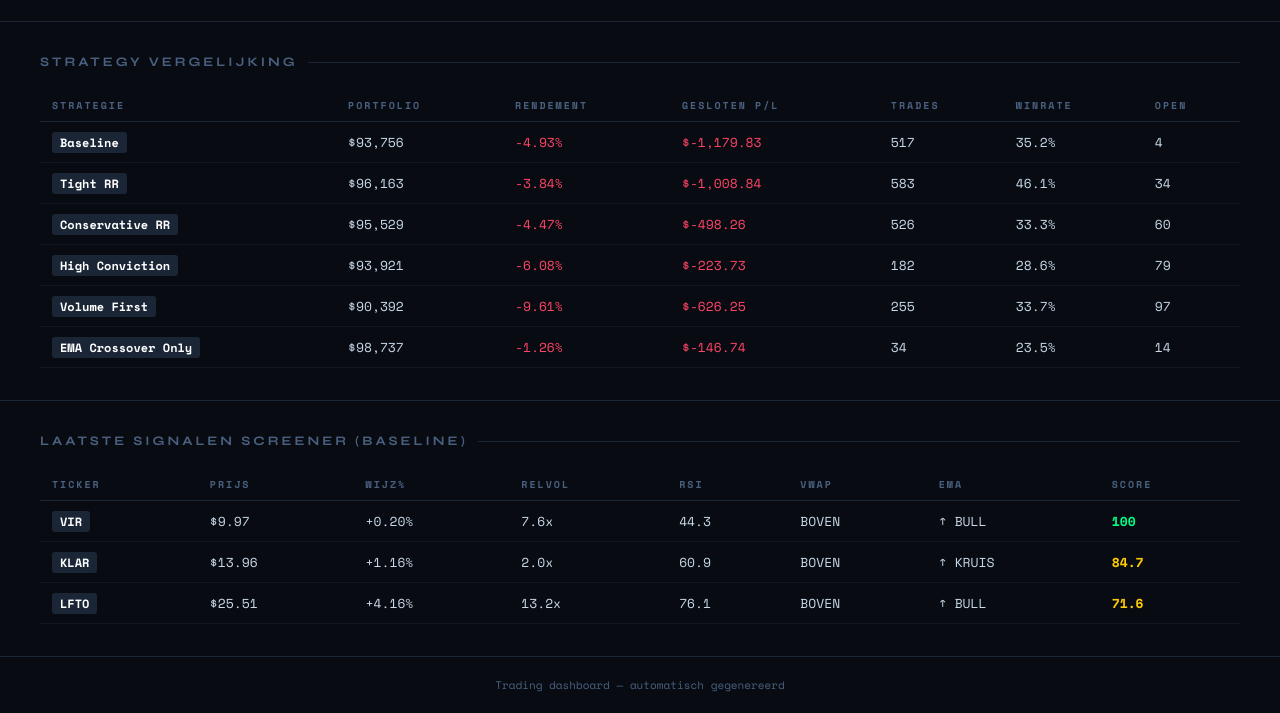
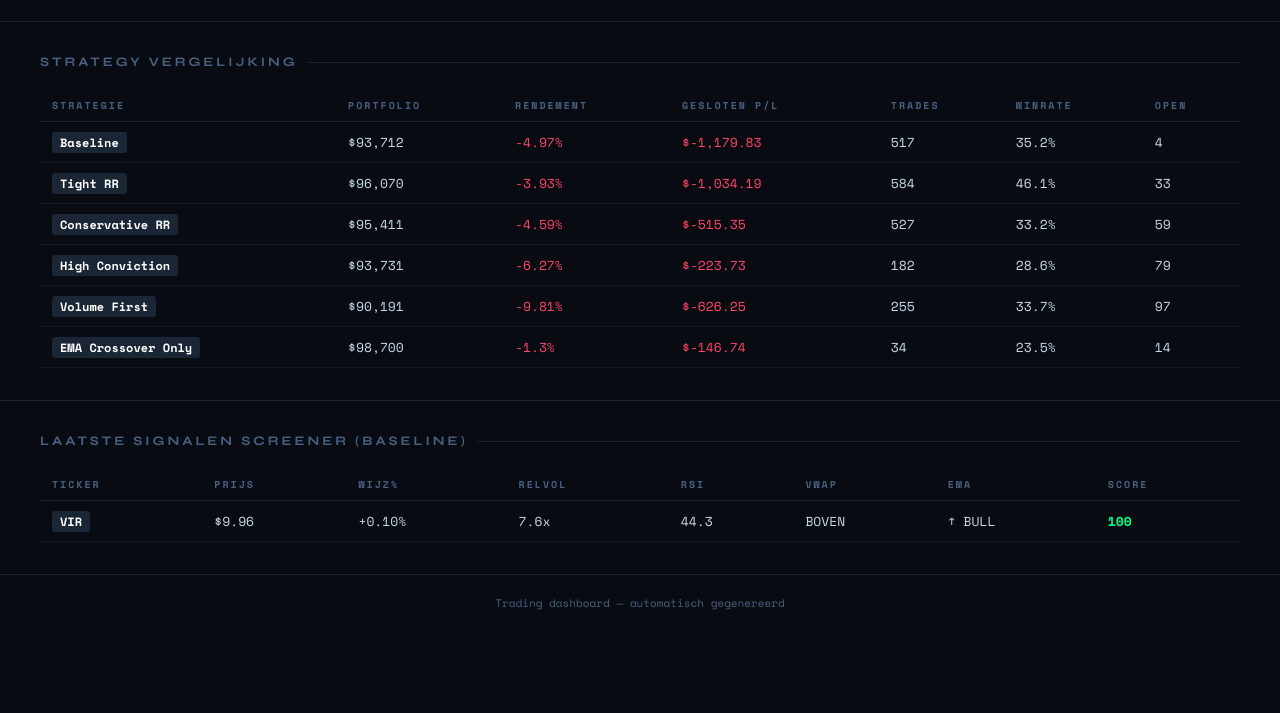
Before and after one commit to jobluchies/trading-dashboard, a plain HTML site: page index.html in a window 1280 px wide. Shown: the part 89-802 px from the top of the page. Drawn offline with nearby package versions, Linux system fonts and the light colour scheme.

Commit message:
Dashboard update 16/11/2026 18:30

```diff
--- a/index.html
+++ b/index.html
@@ -36,7 +36,7 @@
   </div>
   <div style="text-align:right">
     <div style="margin-bottom:6px"><span class="live-dot"></span> <span style="color:var(--accent);font-size:11px">LIVE</span></div>
-    <div class="timestamp">Laatste update: <b>16/11/2026 18:00</b></div>
+    <div class="timestamp">Laatste update: <b>16/11/2026 18:30</b></div>
   </div>
 </header>
 <div class="section">
@@ -46,8 +46,8 @@
     <tbody>
         <tr>
             <td><span class="ticker">Baseline</span></td>
-            <td>$93,756</td>
-            <td style="color:#ff4466">-4.93%</td>
+            <td>$93,712</td>
+            <td style="color:#ff4466">-4.97%</td>
             <td style="color:#ff4466">$-1,179.83</td>
             <td>517</td>
             <td>35.2%</td>
@@ -55,26 +55,26 @@
         </tr>
         <tr>
             <td><span class="ticker">Tight RR</span></td>
-            <td>$96,163</td>
-            <td style="color:#ff4466">-3.84%</td>
-            <td style="color:#ff4466">$-1,008.84</td>
-            <td>583</td>
+            <td>$96,070</td>
+            <td style="color:#ff4466">-3.93%</td>
+            <td style="color:#ff4466">$-1,034.19</td>
+            <td>584</td>
             <td>46.1%</td>
-            <td>34</td>
+            <td>33</td>
         </tr>
         <tr>
             <td><span class="ticker">Conservative RR</span></td>
-            <td>$95,529</td>
-            <td style="color:#ff4466">-4.47%</td>
-            <td style="color:#ff4466">$-498.26</td>
-            <td>526</td>
-            <td>33.3%</td>
-            <td>60</td>
+            <td>$95,411</td>
+            <td style="color:#ff4466">-4.59%</td>
+            <td style="color:#ff4466">$-515.35</td>
+            <td>527</td>
+            <td>33.2%</td>
+            <td>59</td>
         </tr>
         <tr>
             <td><span class="ticker">High Conviction</span></td>
-            <td>$93,921</td>
-            <td style="color:#ff4466">-6.08%</td>
+            <td>$93,731</td>
+            <td style="color:#ff4466">-6.27%</td>
             <td style="color:#ff4466">$-223.73</td>
             <td>182</td>
             <td>28.6%</td>
@@ -82,8 +82,8 @@
         </tr>
         <tr>
             <td><span class="ticker">Volume First</span></td>
-            <td>$90,392</td>
-            <td style="color:#ff4466">-9.61%</td>
+            <td>$90,191</td>
+            <td style="color:#ff4466">-9.81%</td>
             <td style="color:#ff4466">$-626.25</td>
             <td>255</td>
             <td>33.7%</td>
@@ -91,8 +91,8 @@
         </tr>
         <tr>
             <td><span class="ticker">EMA Crossover Only</span></td>
-            <td>$98,737</td>
-            <td style="color:#ff4466">-1.26%</td>
+            <td>$98,700</td>
+            <td style="color:#ff4466">-1.3%</td>
             <td style="color:#ff4466">$-146.74</td>
             <td>34</td>
             <td>23.5%</td>
@@ -105,33 +105,13 @@
   <table><thead><tr><th>Ticker</th><th>Prijs</th><th>Wijz%</th><th>RelVol</th><th>RSI</th><th>VWAP</th><th>EMA</th><th>Score</th></tr></thead><tbody>
             <tr>
                 <td><span class="ticker">VIR</span></td>
-                <td>$9.97</td>
-                <td>+0.20%</td>
+                <td>$9.96</td>
+                <td>+0.10%</td>
                 <td>7.6x</td>
                 <td>44.3</td>
                 <td>BOVEN</td>
                 <td>↑ BULL</td>
                 <td style="color:#00ff88"><b>100</b></td>
-            </tr>
-            <tr>
-                <td><span class="ticker">KLAR</span></td>
-                <td>$13.96</td>
-                <td>+1.16%</td>
-                <td>2.0x</td>
-                <td>60.9</td>
-                <td>BOVEN</td>
-                <td>↑ KRUIS</td>
-                <td style="color:#ffcc00"><b>84.7</b></td>
-            </tr>
-            <tr>
-                <td><span class="ticker">LFTO</span></td>
-                <td>$25.51</td>
-                <td>+4.16%</td>
-                <td>13.2x</td>
-                <td>76.1</td>
-                <td>BOVEN</td>
-                <td>↑ BULL</td>
-                <td style="color:#ffcc00"><b>71.6</b></td>
             </tr></tbody></table>
 </div>
 <footer>Trading dashboard — automatisch gegenereerd</footer>
```
